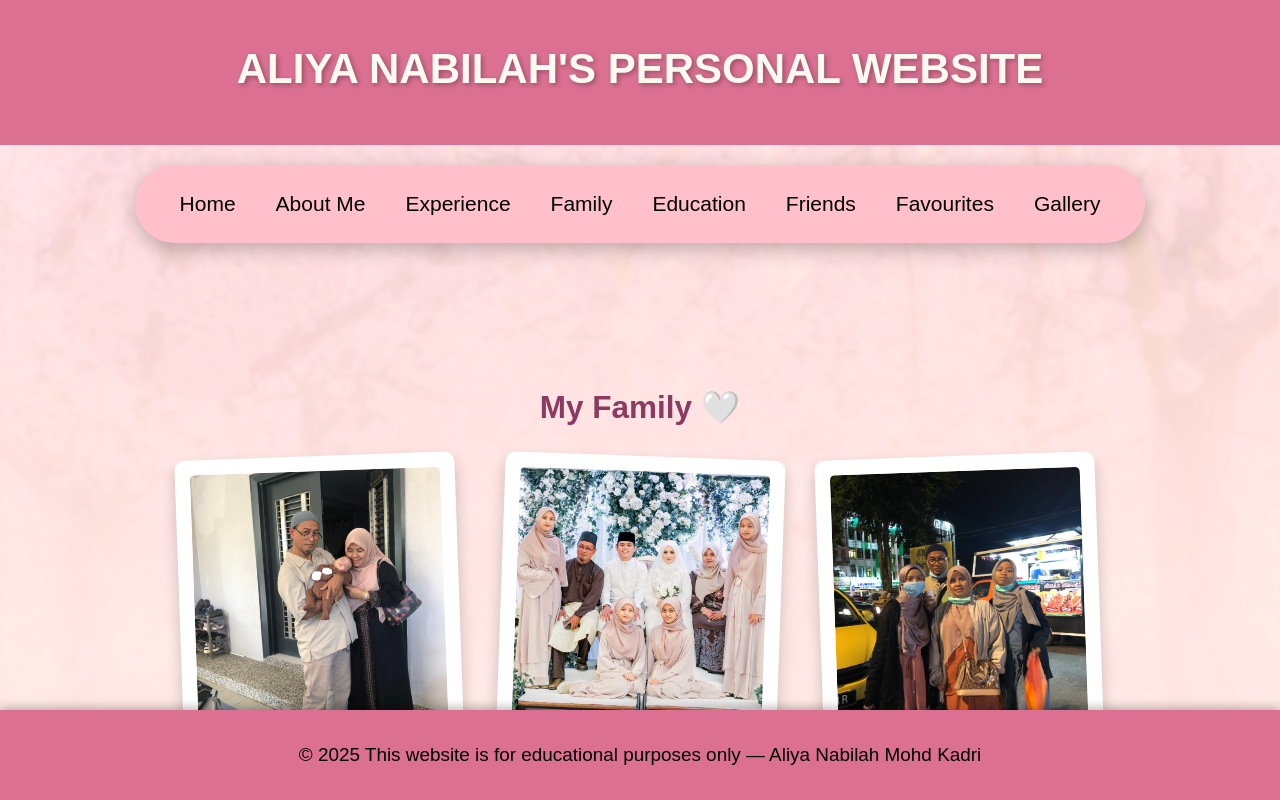
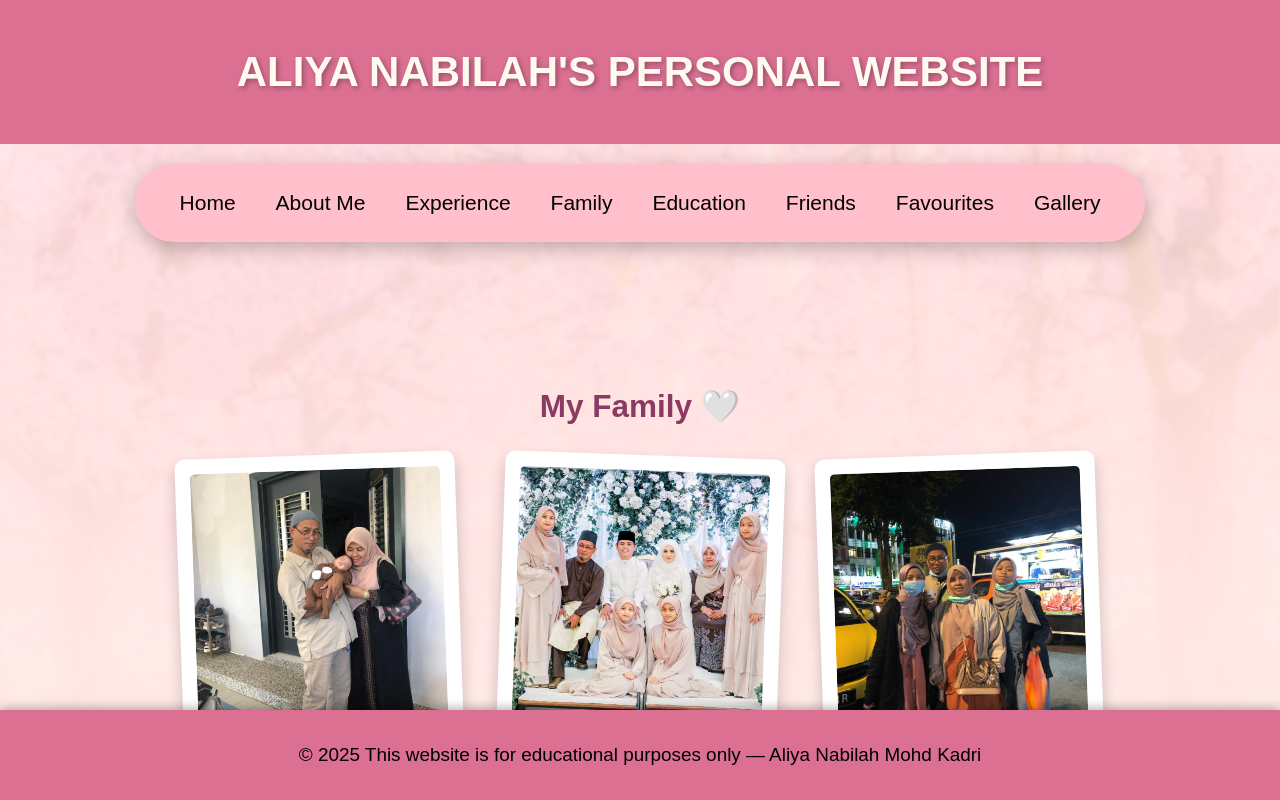
Before and after one commit to liyakadri/Personal-Website-IMD318-Individual-Assignment, a plain HTML site: page family.html in a window 1280 px wide. Shown: the top 800 px of the page. Drawn offline with Linux system fonts and the light colour scheme.

Commit message:
Update family.html

```diff
--- a/family.html
+++ b/family.html
@@ -50,19 +50,18 @@
    header {
       background-color: #DB7093;
       color: #FFFAF0;
-      padding: 40px 20px;  /* ⬅ top/bottom | left/right */
-      height: 65px;
+      padding: 48px 20px;  /* ⬅ top/bottom | left/right */
       text-align: center;
       position: relative;
       z-index: 2;
       text-shadow: 2px 2px 5px rgba(0, 0, 0, 0.3);
+
+      display: flex;
+      justify-content: center; /* horizontal center */
+      align-items: center;     /* vertical center */
     }
-
-
-
-        header h1 {
-        margin: 5px 0;  /* reduces top and bottom margin */
-        padding: 0;      /* remove extra padding if needed */
+      header h1 {
+      margin: 0;  /* reduces top and bottom margin */
     }
 
   nav {
```
